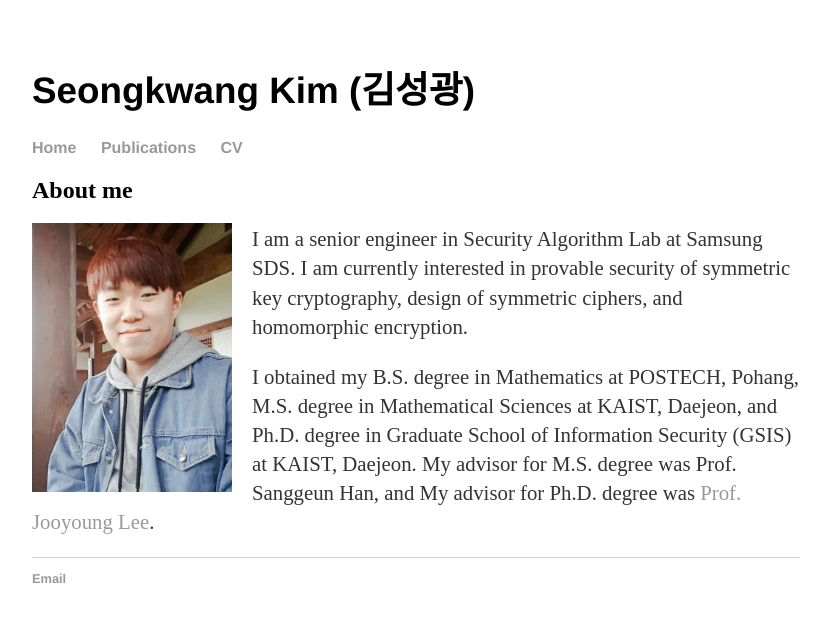
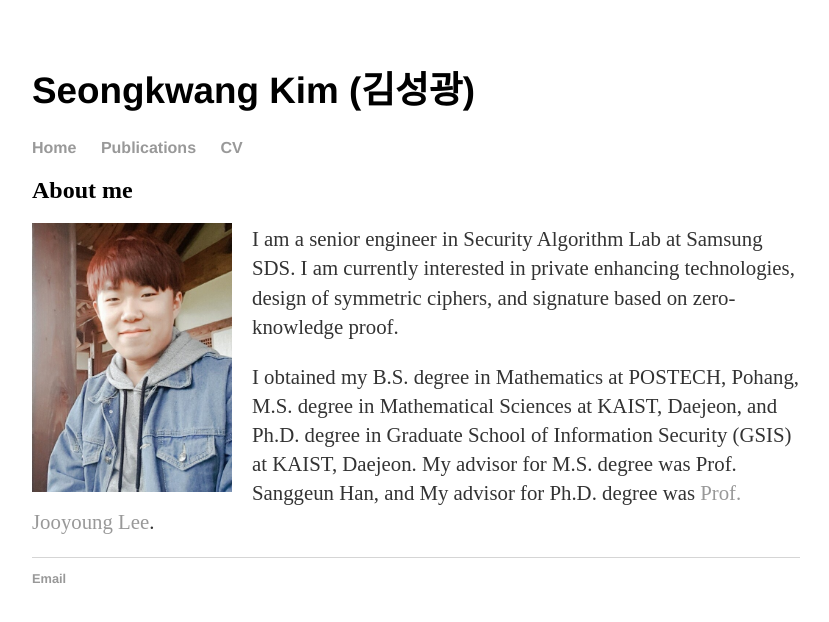
Before and after one commit to sgk1m/sgk1m.github.io, a Jekyll site: the page built from index.html, in a window 1280 px wide. Shown: the top 622 px of the page, without its empty margins (224-1053 px from the left). Built offline with Jekyll 4.4.1, drawn with Linux system fonts in a browser that asks for light colours.

Commit message:
Update index.html

```diff
--- a/index.html
+++ b/index.html
@@ -6,7 +6,7 @@ title: Seongkwang Kim
 	<h2>About me</h2>
 	<img src="/myphoto.jpg" width="200" align="left" style="margin-right: 20px;">
 	<p>I am a senior engineer in Security Algorithm Lab at Samsung SDS.
-		I am currently interested in provable security of symmetric key cryptography, design of symmetric ciphers, and homomorphic encryption.
+		I am currently interested in private enhancing technologies, design of symmetric ciphers, and signature based on zero-knowledge proof.
 	<p>I obtained my B.S. degree in Mathematics at POSTECH, Pohang, M.S. degree in Mathematical Sciences at KAIST, Daejeon, and Ph.D. degree in Graduate School of Information Security (GSIS) at KAIST, Daejeon.
 		My advisor for M.S. degree was Prof. Sanggeun Han, and My advisor for Ph.D. degree was <a href="https://sites.google.com/site/cryptkaist/home">Prof. Jooyoung Lee</a>.
 	</p>
```
